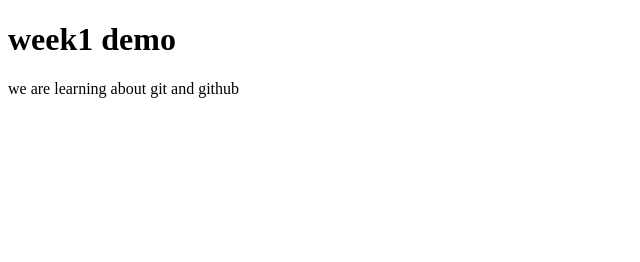
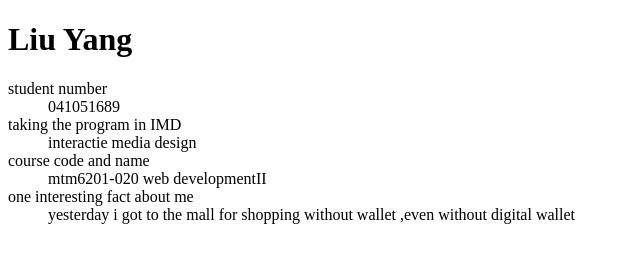
Before and after one commit to liu00633/mtm6201-week1, a plain HTML site: page index.html in a window 1280 px wide. Shown: the whole page, without its empty margins (0-640 px from the left). Drawn offline with Linux system fonts and the light colour scheme.

Commit message:
add information

```diff
--- a/index.html
+++ b/index.html
@@ -7,10 +7,19 @@
 </head>
 <body>
     <header>
-       <h1>week1 demo</h1>
+       <h1>Liu Yang</h1>
     </header>
     <main>
-  <p> we are learning about git and github</p>
+  <dl>
+    <dt>student number</dt>
+    <dd>041051689</dd>
+    <dt>taking the program in IMD</dt>
+    <dd> interactie media design</dd>
+    <dt>course code and name</dt>
+    <dd>mtm6201-020 web developmentII</dd>
+    <dt>one interesting fact about me</dt>
+    <dd>yesterday i got to the mall for shopping without wallet ,even without digital wallet</dd>
+  </dl>
     </main>
     <footer>
 
```
